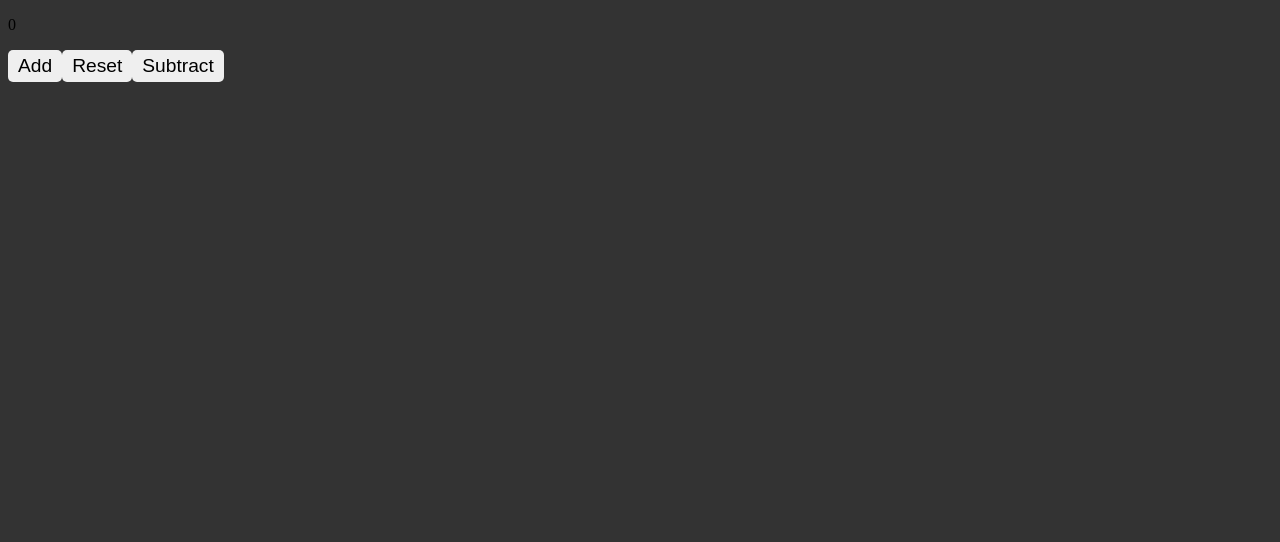
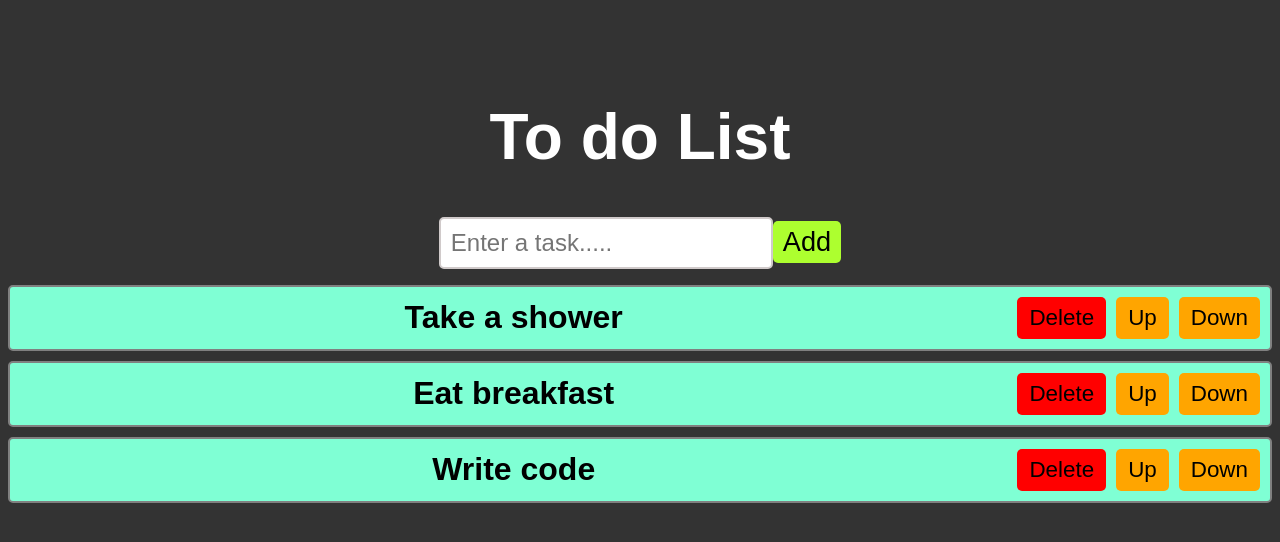
Before and after one commit to Kemelite1/React.js, a React (Vite) app in the folder react-basics/react-app/: page / in a window 1280 px wide. Shown: the top 542 px of the page. Built offline with nearby package versions, Linux system fonts and the light colour scheme.

Commit message:
A To-do app

```diff
--- a/react-basics/react-app/src/App.jsx
+++ b/react-basics/react-app/src/App.jsx
@@ -1,9 +1,9 @@
-import Mycomponent from './Mycomponent';
+import TodoList from './TodoList';
 
 function App() {
   return (
     <div>
-      <Mycomponent />
+      <TodoList />
     </div>
   );
 }
```
